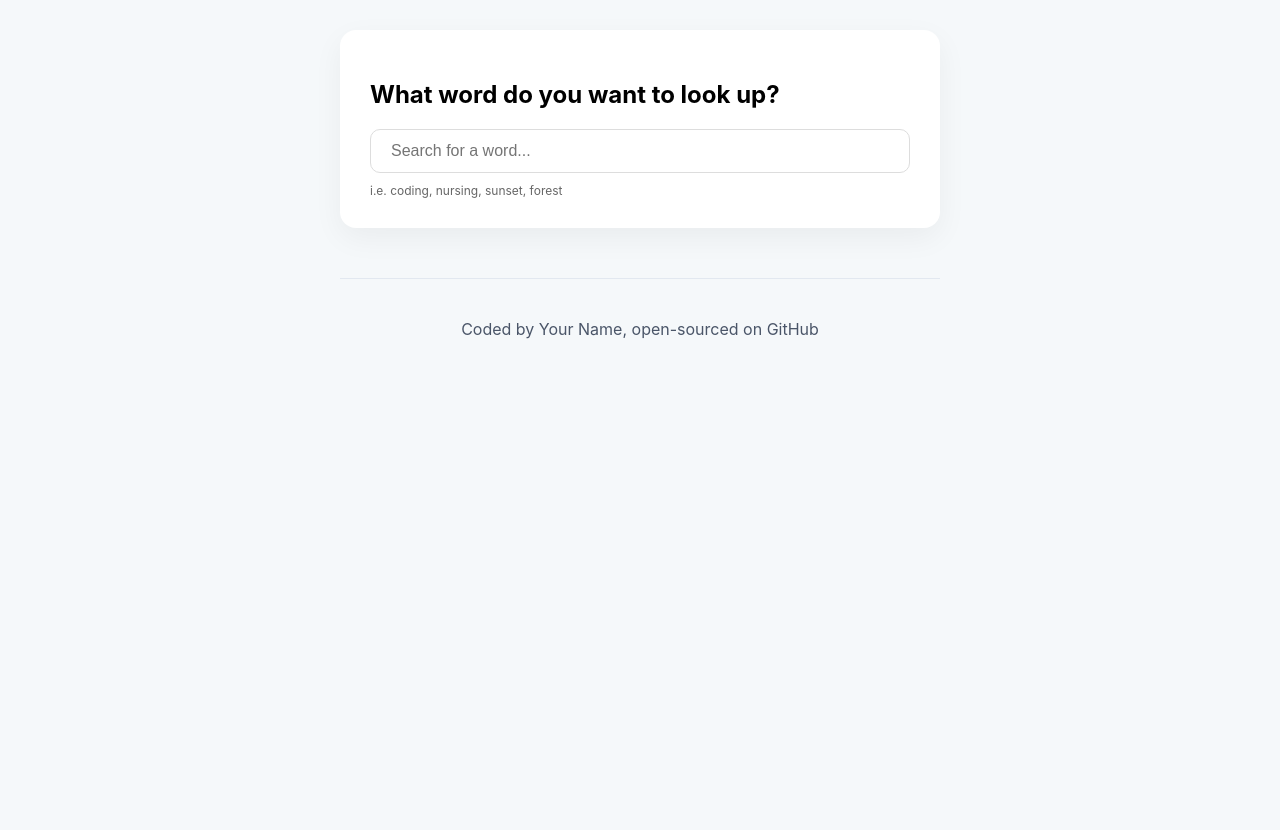
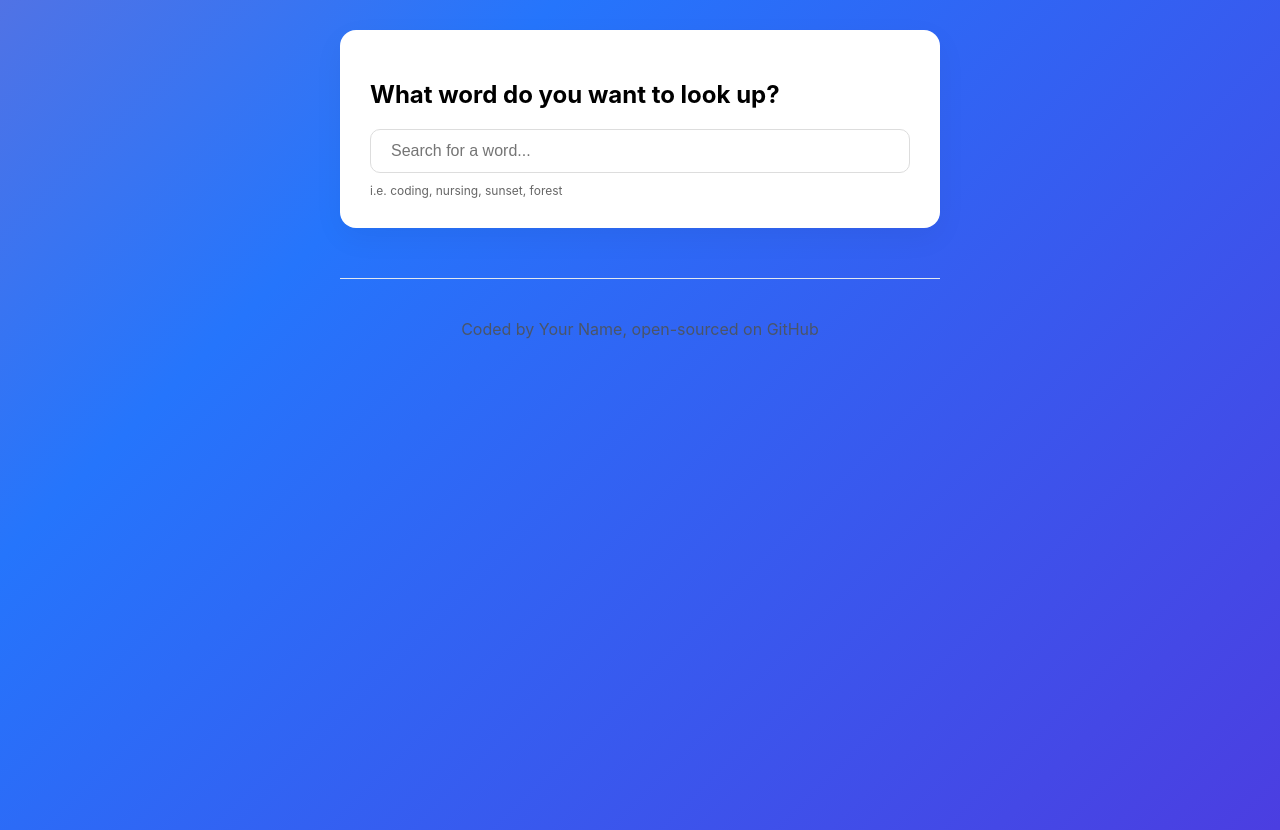
Before and after one commit to Wallflower65/Dictionary, a React (Create React App) app in the folder my-dictionary-app/: page / in a window 1280 px wide. Before the commit the page ends 800 px from the top, so only its background shows below. Built offline with nearby package versions, Linux system fonts and the light colour scheme.

Commit message:
updated css

```diff
--- a/my-dictionary-app/src/App.css
+++ b/my-dictionary-app/src/App.css
@@ -1,5 +1,23 @@
 body {
-  background: #f9f8fe;
+  margin: 0;
+  min-height: 100vh;
+  background: linear-gradient(-45deg, #6a11cb, #2575fc, #ff6a88, #ff99ac);
+  background-size: 400% 400%;
+  animation: gradientMove 12s ease infinite;
+}
+
+@keyframes gradientMove {
+  0% {
+    background-position: 0% 50%;
+  }
+
+  50% {
+    background-position: 100% 50%;
+  }
+
+  100% {
+    background-position: 0% 50%;
+  }
 }
 
 a {
@@ -25,3 +43,11 @@ a {
   text-align: center;
   margin: 30px 0;
 }
+
+section {
+  transition: transform 0.2s ease;
+}
+
+section:hover {
+  transform: translateY(-3px);
+}
--- a/my-dictionary-app/src/Dictionary.css
+++ b/my-dictionary-app/src/Dictionary.css
@@ -114,6 +114,12 @@ section {
     border-radius: 16px;
     box-shadow: 0 10px 30px rgba(0, 0, 0, 0.05);
     margin-bottom: 20px;
+    transition: transform 0.2s ease, box-shadow 0.2s ease;
+}
+
+section:hover {
+    transform: translateY(-4px);
+    box-shadow: 0 20px 40px rgba(0, 0, 0, 0.15);
 }
 
 .search-input {
@@ -123,3 +129,19 @@ section {
     border: 1px solid #ddd;
     font-size: 16px;
 }
+
+.Results {
+    animation: fadeIn 0.4s ease-in-out;
+}
+
+@keyframes fadeIn {
+    from {
+        opacity: 0;
+        transform: translateY(10px);
+    }
+
+    to {
+        opacity: 1;
+        transform: translateY(0);
+    }
+}
```
